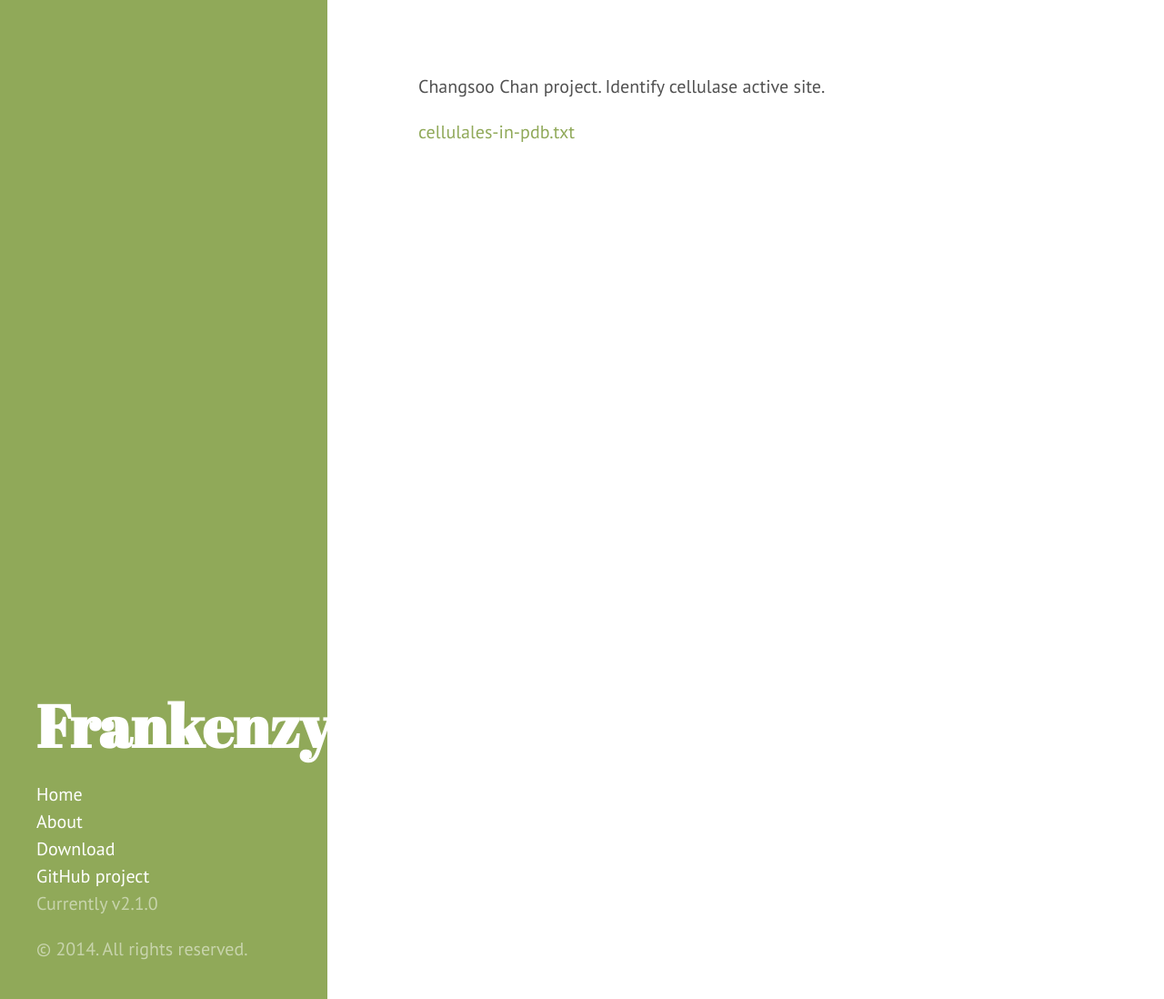
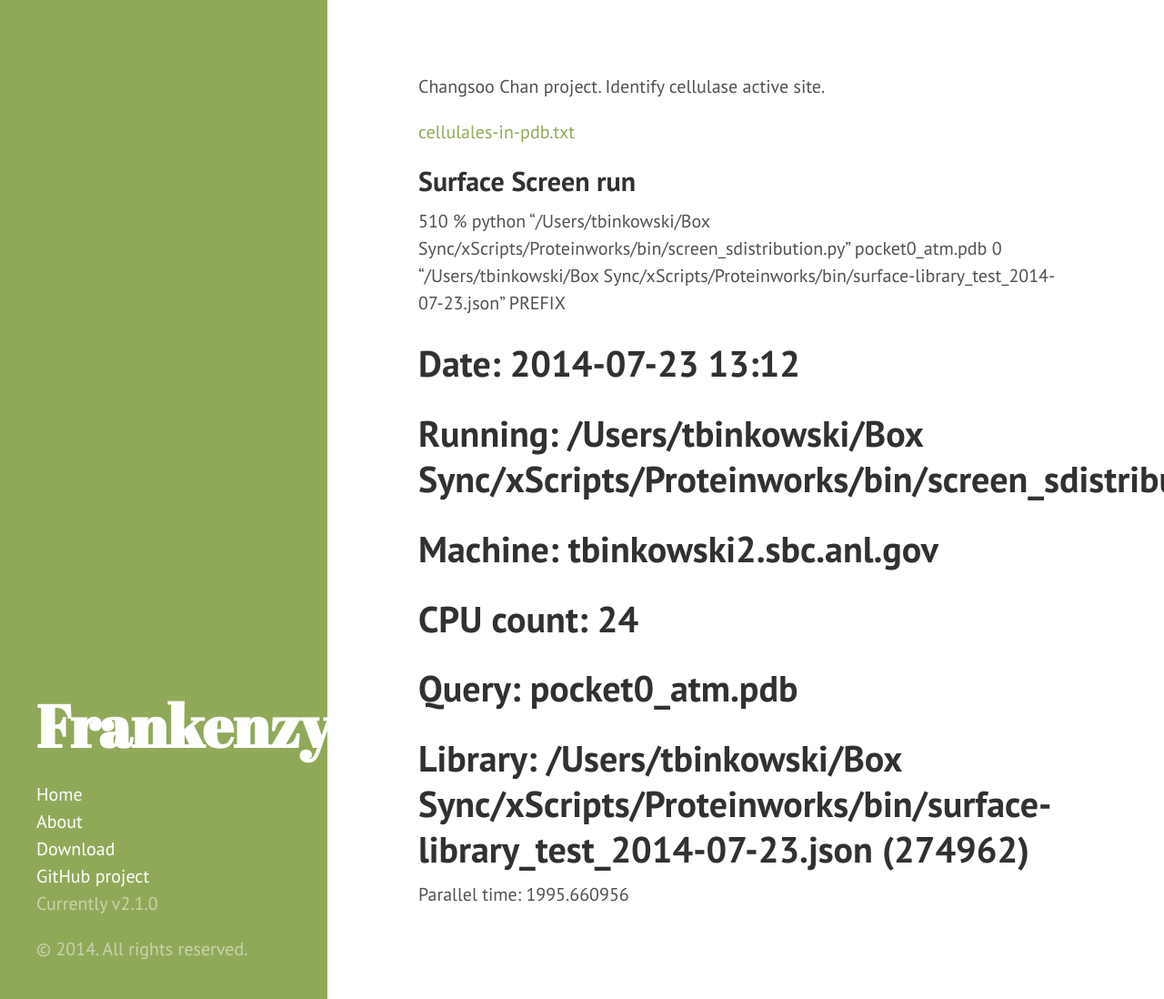
Before and after one commit to tabinks/frankenzyme.com, a Jekyll site: the page built from projects/apc113179/index.md, in a window 1280 px wide and 1098 px high. Shown: the whole window at 91% size. Built offline with Jekyll 4.4.1, drawn with Linux system fonts in a browser that asks for light colours; Markdown is read by kramdown in place of the engine named in the settings.

Commit message:
Update index.md

```diff
--- a/projects/apc113179/index.md
+++ b/projects/apc113179/index.md
@@ -7,3 +7,15 @@ project: true
 Changsoo Chan project.  Identify cellulase active site.
 
 [cellulales-in-pdb.txt](cellulases-in-pdb.txt)
+
+
+## Surface Screen run
+
+510 % python "/Users/tbinkowski/Box Sync/xScripts/Proteinworks/bin/screen_sdistribution.py" pocket0_atm.pdb 0 "/Users/tbinkowski/Box Sync/xScripts/Proteinworks/bin/surface-library_test_2014-07-23.json" PREFIX
+# Date:      2014-07-23 13:12
+# Running:   /Users/tbinkowski/Box Sync/xScripts/Proteinworks/bin/screen_sdistribution.py
+# Machine:   tbinkowski2.sbc.anl.gov
+# CPU count: 24
+# Query:     pocket0_atm.pdb
+# Library:   /Users/tbinkowski/Box Sync/xScripts/Proteinworks/bin/surface-library_test_2014-07-23.json (274962)
+Parallel time: 1995.660956
```
